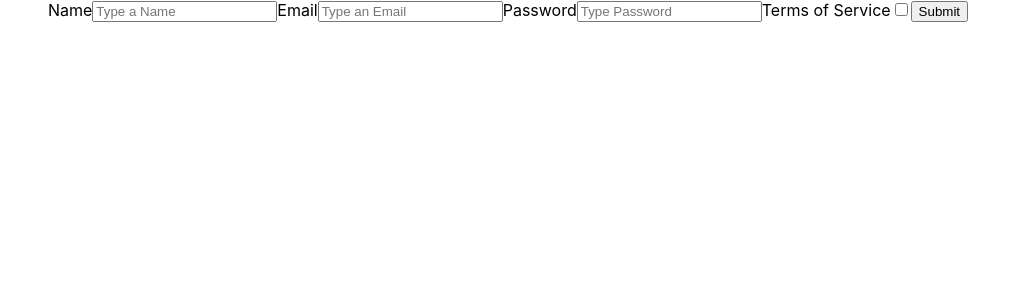
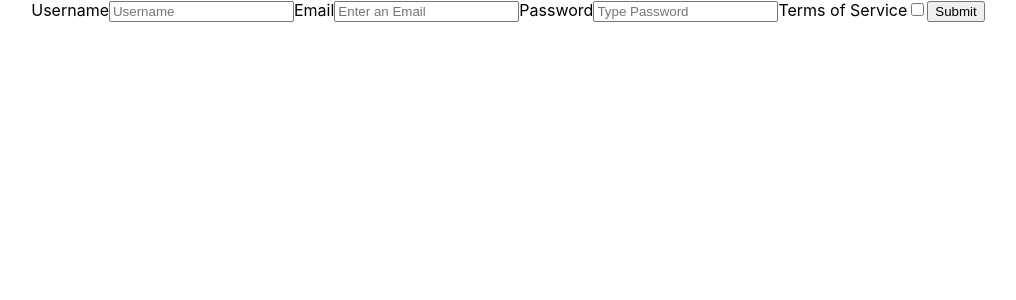
Before and after one commit to Build-Week-Gigapet1/FE, a React (Create React App) app in the folder gigapet1/: page /signup in a window 1280 px wide. Shown: the top 300 px of the page, without its empty margins (132-1148 px from the left). Built offline with nearby package versions, Linux system fonts and the light colour scheme.

Commit message:
Signup changes made to reflect login form

```diff
--- a/gigapet1/src/components/Login.js
+++ b/gigapet1/src/components/Login.js
@@ -37,11 +37,6 @@ const MyForm = ({ values, errors, touched, status }) => {
           {touched.password && errors.password && (
             <p className="errors">{errors.password}</p>
           )}
-        </label>
-        <label className="checkbox-container">
-          Remember Me?
-          <Field type="checkbox" name="tos" checked={values.tos} />
-          <span className="checkmark" />
         </label>
         <button type="submit">Login</button>
       </Form>
--- a/gigapet1/src/components/SignUp.js
+++ b/gigapet1/src/components/SignUp.js
@@ -14,9 +14,9 @@ const MyForm = ({ values, errors, touched, status }) => {
     <div className="my-form">
       <Form>
         <label htmlFor="name">
-          Name
-          <Field id="name" type="text" name="name" placeholder="Type a Name" />
-          {touched.name && errors.name && (
+          Username
+          <Field id="username" type="username" name="username" placeholder="Username" />
+          {touched.username && errors.username && (
             <p className="errors">{errors.name}</p>
           )}
         </label>
@@ -26,7 +26,7 @@ const MyForm = ({ values, errors, touched, status }) => {
             id="email"
             type="email"
             name="email"
-            placeholder="Type an Email"
+            placeholder="Enter an Email"
           />
           {touched.email && errors.email && (
             <p className="errors">{errors.email}</p>
```
